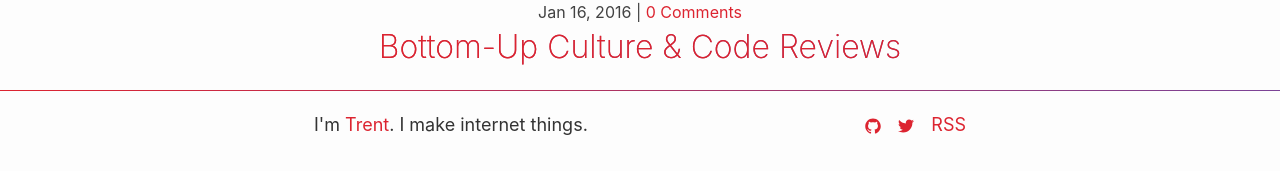
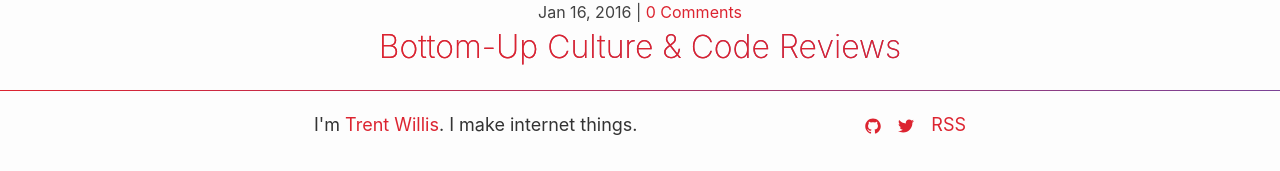
Before and after one commit to trentmwillis/pretty-okay.dev, a Jekyll site: the page built from index.html, in a window 1280 px wide. Shown: the part 1497-1668 px from the top of the page. Built offline with Jekyll 4.4.1, drawn with Linux system fonts in a browser that asks for light colours; comment, search, counter and statistics services are not loaded.

Commit message:
Clarify description and footer

```diff
--- a/_config.yml
+++ b/_config.yml
@@ -8,7 +8,7 @@
 # Site settings
 title: Pretty Okay
 email: trent@pretty-okay.com
-description: I make internet things.
+description: The blog of Trent Willis, a maker of internet things.
 baseurl: "" # the subpath of your site, e.g. /blog
 url: "https://pretty-okay.com" # the base hostname & protocol for your site
 enforce_ssl: "pretty-okay.com"
--- a/_includes/footer.html
+++ b/_includes/footer.html
@@ -2,7 +2,7 @@
 
   <div class="wrapper">
 
-    <p class="info">I'm <a href="mailto:{{ site.email }}">Trent</a>. {{ site.description }}</p>
+    <p class="info">I'm <a href="mailto:{{ site.email }}">Trent Willis</a>. I make internet things.</p>
 
     <div class="social-icons">
       {% if site.github_username %}
```
